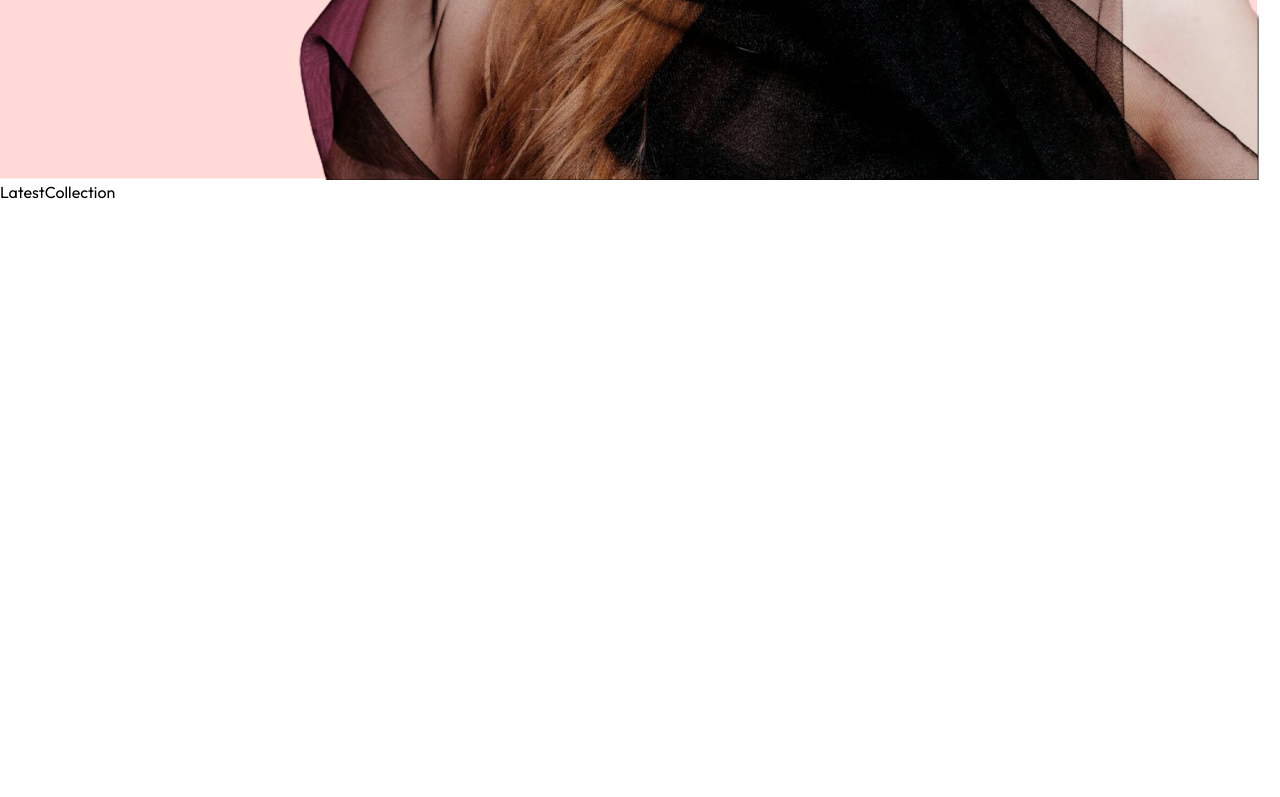
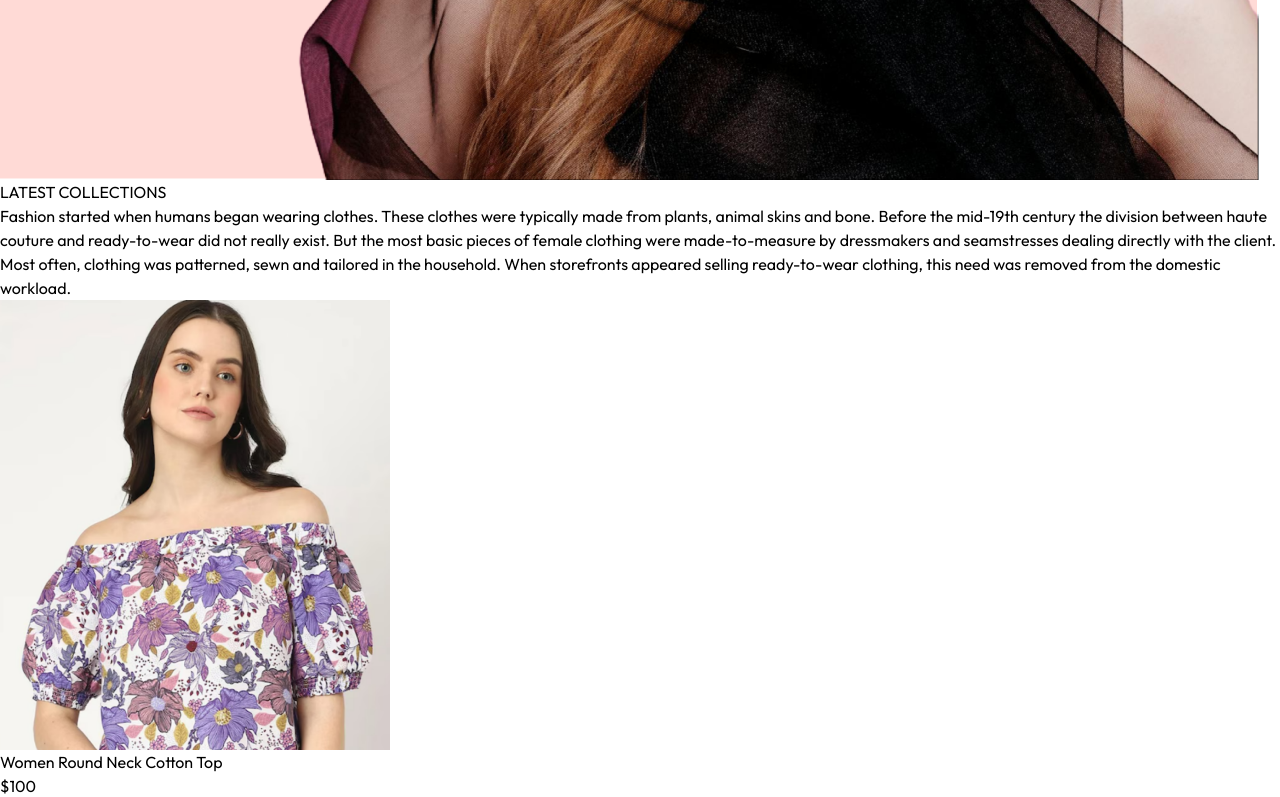
Before and after one commit to Mosamorphing/e-commerce, a React (Vite) app: page / in a window 1280 px wide. Shown: the part 1863-2660 px from the top of the page. Before the commit the page ends 2067 px from the top, so only its background shows below. Built offline with nearby package versions, Linux system fonts and the light colour scheme.

Commit message:
added a section to display the latest products and routed the logo to the home screen from any page

```diff
--- a/index.html
+++ b/index.html
@@ -2,7 +2,7 @@
 <html lang="en">
   <head>
     <meta charset="UTF-8" />
-    <link rel="icon" type="image/svg+xml" href="/vite.svg" />
+    <link rel="icon" type="image/png" href="/src/assets/logo.png" />
     <meta name="viewport" content="width=device-width, initial-scale=1.0" />
     <title>shoporion</title>
   </head>
--- a/src/components/Hero.jsx
+++ b/src/components/Hero.jsx
@@ -10,7 +10,7 @@
         <div className='w-full sm:w-1/2 flex items-center justify-center py-10 sm:py-0'>
             <div className='text-[#414141]'>
                 <div className='flex items-center gap-2'>
-                    <p className='w-8 md:w-11 h-[2px] bg-[#414141'></p>
+                    <p className='w-8 md:w-11 h-[2px] bg-[#414141]'></p>
                     <p className='font-medium text-sm md:text-base'>OUR BESTSELLERS</p>
                 </div>
                     <h1 className='prata-regular text-3x1 sm:py-3 lg:text-5xl leading-relaxed'>Latest Arrivals</h1>
--- a/src/components/LatestCollection.jsx
+++ b/src/components/LatestCollection.jsx
@@ -1,16 +1,37 @@
-import React, { useContext } from 'react'
+import React, { useContext, useEffect, useState } from 'react';
 import { ShopContext } from '../context/ShopContext';
+import Title from './Title';
+import ProductItem from './ProductItem';
+import { Product } from '../pages/Product';
 
 const LatestCollection = () => {
 
     const { products } = useContext(ShopContext);
+    const [latestProducts,setLatestProducts] = useState([]);
 
-    console.log(products);
-
+    useEffect(()=> {
+        setLatestProducts(products.slice(0,10));
+    },[])
 
 
   return (
-    <div>LatestCollection</div>
+    <div className='my-10'>
+        <div className='text-center py-8 text-3x1'>
+            <Title text1={'LATEST'} text2={'COLLECTIONS'} />
+            <p className='w-3/4 m-auto text-xs sm:text-sm md:text-base text-gray-600'>
+            Fashion started when humans began wearing clothes. These clothes were typically made from plants, animal skins and bone. Before the mid-19th century the division between haute couture and ready-to-wear did not really exist. But the most basic pieces of female clothing were made-to-measure by dressmakers and seamstresses dealing directly with the client. Most often, clothing was patterned, sewn and tailored in the household. When storefronts appeared selling ready-to-wear clothing, this need was removed from the domestic workload.
+            </p>
+        </div>
+
+        {/* Rendering products */}
+        <div className='grid grid-cols-2 sm:grid-cols-3 md:grid-cols-4 lg:grid-cols-5 gap-4 gap-y-6'>
+            {
+                latestProducts.map((item,index)=>(
+                <ProductItem key={index} id={item._id} image={item.image} name={item.name} price={item.price} />
+            ))
+            }
+        </div>
+    </div>
   )
 }
 
--- a/src/components/Navbar.jsx
+++ b/src/components/Navbar.jsx
@@ -9,7 +9,7 @@
   return (
     <div className='flex items-center justify-between py-5 font-medium'>
 
-        <img src={assets.logo} className='w-16' alt="" />
+        <Link to='/'><img src={assets.logo} className='w-16' alt="" /></Link>
 
         <ul className='hidden sm:flex gap-5 text-sm text-gray-700 hidden'>
 
--- /dev/null
+++ b/src/components/ProductItem.jsx
@@ -0,0 +1,20 @@
+import React, { useContext }from 'react'
+import { ShopContext } from '../context/ShopContext'
+import { Link } from 'react-router-dom';
+
+export const ProductItem = ({id,image,name,price}) => {
+
+    const {currency} = useContext(ShopContext);
+
+  return (
+    <Link className='text-gray-700 cursor-pointer'to={`/product/${id}`}>
+        <div className='overflow-hidden'>
+            <img className='hover:scale-110 transition ease-in-out' src={image[0]} alt="" />
+        </div>
+        <p className='pt-3 pb-1 text-sm'>{name}</p>
+        <p className='text-sm font-medium'>{currency}{price}</p>
+    </Link>
+  )
+}
+
+export default ProductItem
--- /dev/null
+++ b/src/components/Title.jsx
@@ -0,0 +1,12 @@
+import React from 'react'
+
+export const Title = ({text1, text2}) => {
+  return (
+    <div className='inline-flex gap-2 items-center mb-3'>
+        <p className='text-gray-500'>{text1} <span className='text-gray-700 font-medium'>{text2}</span></p>
+    <p className='w-8 sm:w-12 h-[1px] sm:h-[2px] bg-gray-700'></p>
+    </div>
+  )
+}
+
+export default Title
--- a/src/index.css
+++ b/src/index.css
@@ -18,3 +18,11 @@
   font-weight: 400;
   font-style: normal;
 }
+
+
+@media (max-width: 640px) {
+  a.active {
+    background-color: black;
+    text-color: white;
+  }
+}
```
